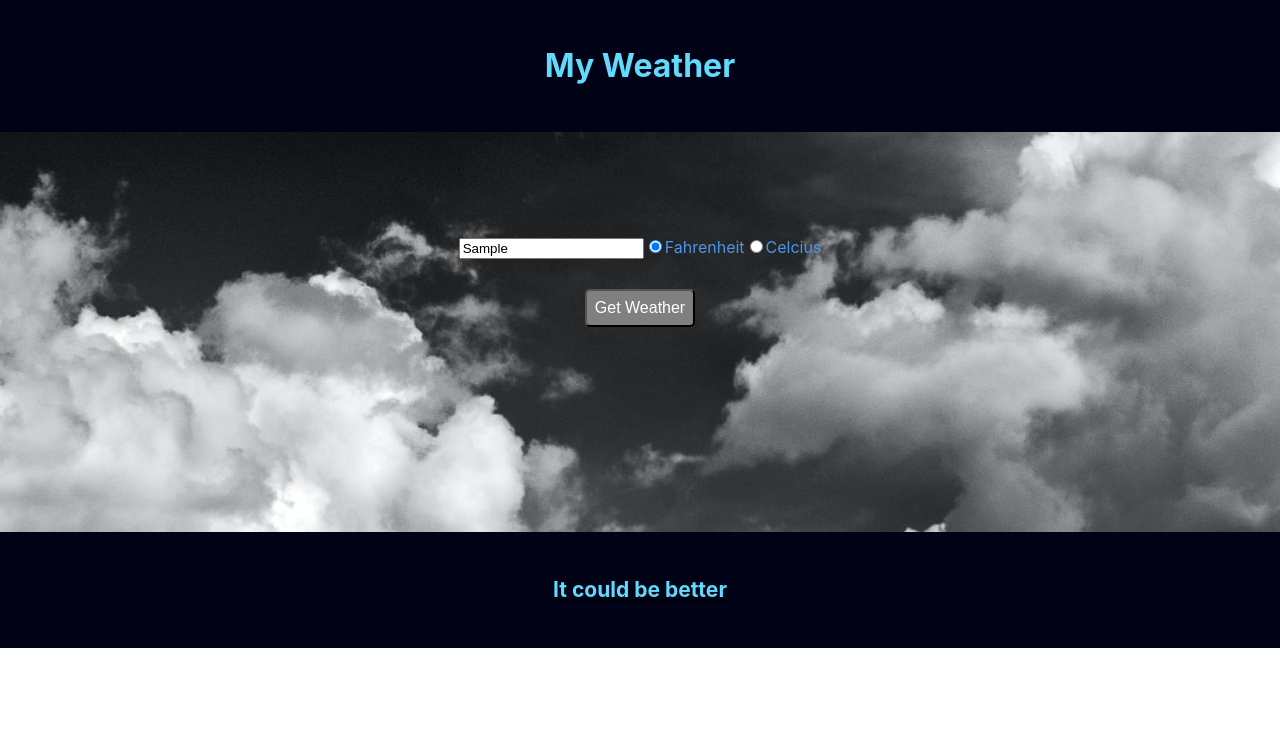
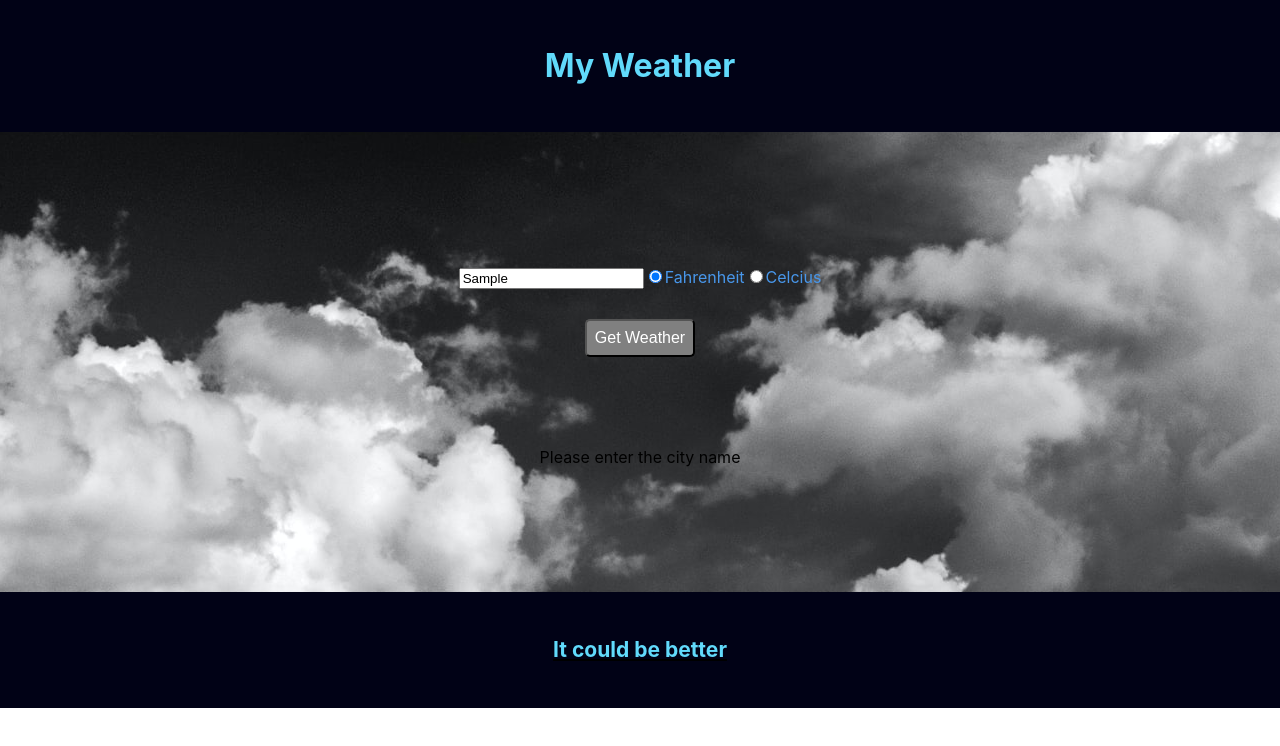
Before and after one commit to satyam-saxen/weather-app, a React (Create React App) app: page / in a window 1280 px wide. Both pictures are taken after typing "Sample" into the empty fields and a click on the button "Get Weather". Shown: the top 746 px of the page. Built offline with nearby package versions, Linux system fonts and the light colour scheme; no server answers.

Commit message:
Error handing steps done

```diff
--- a/src/App.css
+++ b/src/App.css
@@ -45,7 +45,7 @@ header {
 main {
   flex-grow: 1;
   text-align: center;
-  padding: 25px;
+  padding: 55px;
   height: 350px;
   background-position: center;
   background-image: url("./weather-pic.jpg");
--- a/src/Components/Forecast/Forecast.js
+++ b/src/Components/Forecast/Forecast.js
@@ -5,11 +5,19 @@ const Forecast = ()=>{
     let [city,setCity] = useState('');
     let [units,setUnits] = useState('imperial');
     let [responseObj,setResponseObj] = useState();
+    let [error, setError] = useState(false);
+    let [loading, setLoading] = useState(false);
     const uriEncodedCity = encodeURIComponent(city);
 
 
     function getForecast(e){
         e.preventDefault();
+        if(city.length === 0){
+            return setError(true);
+        }
+        setError(false);
+        setResponseObj({});
+        setLoading(true);
         fetch(`https://community-open-weather-map.p.rapidapi.com/weather?q=${uriEncodedCity}&units=${units}`, {
             "method": "GET",
             "headers": {
@@ -18,8 +26,13 @@ const Forecast = ()=>{
             }
         })
         .then(response =>response.json())
-        .then(response=>setResponseObj(response))
+        .then(response=>{
+            setResponseObj(response);
+            setLoading(false);
+        })
         .catch(err => {
+            setError(true);
+            setLoading(false);
             console.error(err);
         })
 
@@ -62,7 +75,7 @@ const Forecast = ()=>{
                 <button className={classes.Button} type="submit">Get Weather</button>
 
             </form>
-            <Component responseObj={responseObj}/>
+            <Component responseObj={responseObj} error={error} loading={loading}/>
         </div>
     );
 }
--- a/src/Components/Forecast/Forecast.module.css
+++ b/src/Components/Forecast/Forecast.module.css
@@ -39,5 +39,5 @@
     border-radius: 5px;
     color: white;
     cursor: pointer;
-
+    margin-bottom: 5px;
 }
--- a/src/Components/component/Component.js
+++ b/src/Components/component/Component.js
@@ -1,14 +1,15 @@
 const Component = (props)=>{
     return(
-        <>
-            {props.responseObj === undefined ? <div></div> :
+        <>  { props.error === true ? <div>Please enter the city name</div>
+            : props.responseObj === undefined ? <div></div> :
                 props.responseObj.cod === 200 ?
                 <div>
                     <h2>City {props.responseObj.name}</h2>
                     <div>Temp: {Math.round(props.responseObj.main.temp)}</div>
                     <div>Humidity: {props.responseObj.main.humidity}</div>
+                    <div>Pressure: {props.responseObj.main.pressure}</div>
                 </div>
-                : null
+                : <div>{props.responseObj.message}</div>
             }
         </>
     );
```
